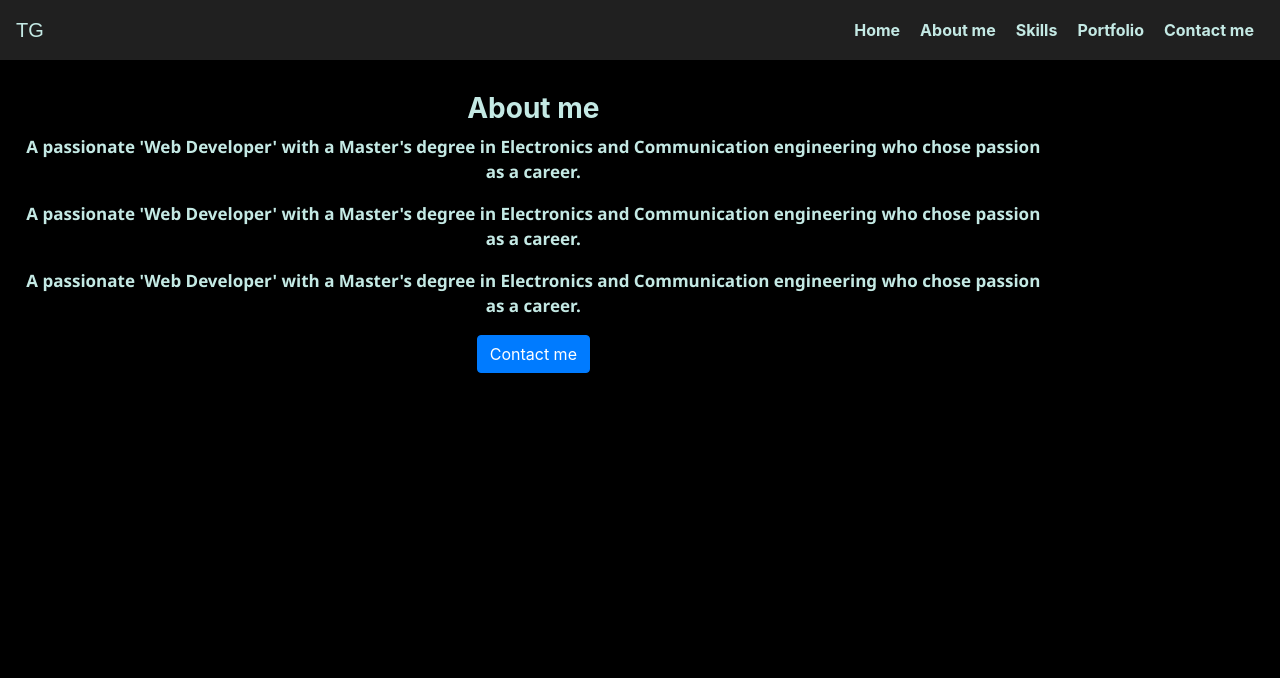
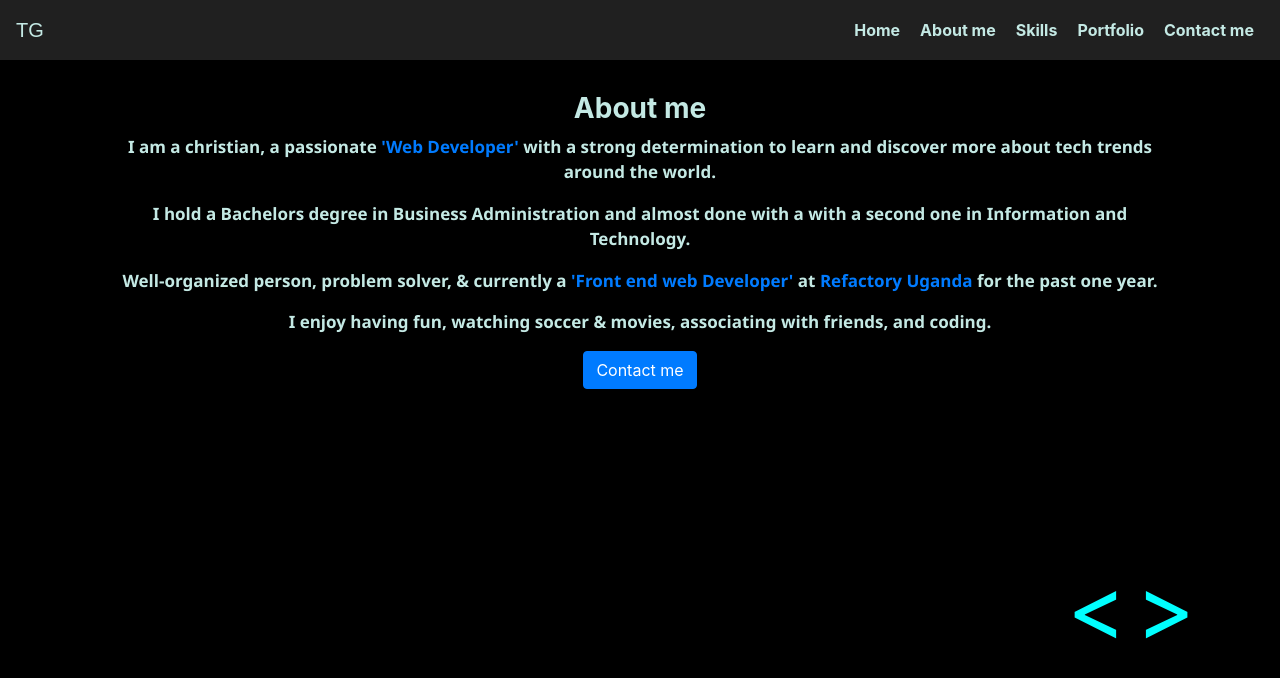
Before and after one commit to tusimegod123/tusimegodwin, a React (Create React App) app: page /about in a window 1280 px wide. Shown: the top 678 px of the page. Built offline with nearby package versions, Linux system fonts and the light colour scheme.

Commit message:
Modify and add new files

```diff
--- a/src/App.js
+++ b/src/App.js
@@ -7,6 +7,7 @@ import './App.css';
 import About from './components/About';
 import Skills from './components/Skills';
 import Contact from "./components/Contact";
+import Portfolio from './components/Portfolio';
 
 function App() {
   return (
@@ -20,6 +21,7 @@ function App() {
             <Route path="/about" component={About}></Route>
             <Route path="/skills" component={Skills}></Route>
             <Route path="/contactme" component={Contact}></Route>
+            <Route path="/portfolio" component={Portfolio}></Route>
           </Switch>
         </AnimatePresence>
       </div>
--- a/src/about.css
+++ b/src/about.css
@@ -24,6 +24,10 @@ text-align: center;
 #contact{
 margin-top: -70px;
 }
+.contact{
+text-align: center;
+margin-top: 70px;
+}
 #skill1{
 color: aqua;
 text-align: left;
@@ -35,3 +39,19 @@ color: aqua;
 #form-label{
 color: aqua;
 }
+#next1{
+margin-top: -110px;
+text-align: right;
+}
+#next11{
+margin-top: -80px;
+text-align: right;
+}
+#next12{
+margin-top: -130px;
+text-align: right;
+}
+#next14{
+/* margin-top: -10px; */
+text-align: right;
+}
--- a/src/components/About.js
+++ b/src/components/About.js
@@ -3,34 +3,69 @@ import { Button } from "react-bootstrap";
 import { motion } from "framer-motion";
 import "../about.css";
 
+const transition = { duration: 0.6, ease: [0.43, 0.13, 0.23, 0.96] };
 
 export default function About() {
   return (
-    <motion.div animate={{ rotate: 360 }}
-      transition={{ duration: 2 }}>
+    <motion.div animate={{ rotate: 360 }} transition={{ duration: 2 }}>
       <div className="container-fluid" id="first-container-about">
         <div className="row justify-content-center">
           <motion.div className="col-md-10">
             <h3 initial={{ opacity: 100 }}>About me</h3>
             <p className="paragraph">
-              A passionate 'Web Developer' with a Master's degree in Electronics
-              and Communication engineering who chose passion as a career.
+              I am a christian, a passionate{" "}
+              <a href="https://en.wikipedia.org/wiki/Web_developer">
+                'Web Developer'
+              </a>{" "}
+              with a strong determination to learn and discover more about tech
+              trends around the world.
             </p>
             <p className="paragraph">
-              A passionate 'Web Developer' with a Master's degree in Electronics
-              and Communication engineering who chose passion as a career.
+              I hold a Bachelors degree in Business Administration and almost
+              done with a with a second one in Information and Technology.
             </p>
             <p className="paragraph">
-              A passionate 'Web Developer' with a Master's degree in Electronics
-              and Communication engineering who chose passion as a career.
+              Well-organized person, problem solver, & currently a{" "}
+              <a href="https://frontendmasters.com/books/front-end-handbook/2018/what-is-a-FD.html">
+                'Front end web Developer'{" "}
+              </a>{" "}
+              at <a href="https://www.refactory.ug/">Refactory Uganda</a> for
+              the past one year.
+            </p>
+            <p className="paragraph">
+              I enjoy having fun, watching soccer & movies, associating with
+              friends, and coding.
             </p>
             <p id="button-contact">
-              <Button variant="primary" href="/contactme">Contact me</Button>
+              <Button variant="primary" href="/contactme">
+                Contact me
+              </Button>
             </p>
           </motion.div>
+        </div>
+      </div>
 
-          <motion.div className="col-md-2"></motion.div>
-        </div>
+      <div className="container">
+        <motion.div className="row">
+          <div className="col-md-12" id="next1">
+            <motion.a
+              whileHover={{ scale: 1.1 }}
+              transition={transition}
+              href="/"
+              id="next"
+            >
+              {"<"}
+            </motion.a> &nbsp;
+            <motion.a
+              whileHover={{ scale: 1.1 }}
+              transition={transition}
+              href="/skills"
+              id="next"
+            >
+              {">"}
+            </motion.a>
+          </div>
+        </motion.div>
       </div>
     </motion.div>
   );
--- a/src/components/Contact.js
+++ b/src/components/Contact.js
@@ -3,6 +3,9 @@ import { motion } from "framer-motion";
 import { Form, Button } from "react-bootstrap";
 import { Col } from "react-bootstrap";
 import "../about.css";
+
+
+const transition = { duration: 0.6, ease: [0.43, 0.13, 0.23, 0.96] };
 
 export default function Contact() {
   return (
@@ -51,7 +54,7 @@ export default function Contact() {
 
           <motion.div
             // animate={{ x: 10 }}
-            transition={{ ease: "easeOut", duration: 5 }}
+            transition={{ ease: "easeOut", duration: 20 }}
             className="col-md-6"
             id="contact"
           >
@@ -85,6 +88,21 @@ export default function Contact() {
           </motion.div>
         </div>
       </div>
+      <div className="container">
+        <motion.div className="row">
+          <div className="col-md-12" id="next11">
+            <motion.a
+              whileHover={{ scale: 1.1 }}
+              transition={transition}
+              href="/portfolio"
+              id="next"
+            >
+              {"<"}
+            </motion.a>{" "}
+
+          </div>
+        </motion.div>
+      </div>
     </motion.div>
   );
 }
--- a/src/components/Home.js
+++ b/src/components/Home.js
@@ -4,48 +4,50 @@ import Typical from "react-typical";
 import "../home.css";
 // import { Link } from "react-router-dom";
 
+const transition = { duration: 0.6, ease: [0.43, 0.13, 0.23, 0.96] };
 
 export default function Home() {
   return (
     <>
-      <motion.div
-
-        className="container"
-        id="first-container"
-      >
+      <motion.div className="container" id="first-container">
         <div className="row">
           <div className="col-md-12">
             <h3 className="hhhhhhhhhhhh">
               Hello<span>👋</span>, my name is Tusime Godwin!
             </h3>
             <p className="ppppppppp">
-              I am a{" "}
+              I{" "}
               <Typical
                 loop={Infinity}
                 wrapper="b"
                 steps={[
-                  "Web Developer 👌!",
+                  "am a Web Developer 👌!",
                   1000,
-                  "Front End developer 👌!",
+                  "am a Front End developer 👌!",
                   1000,
-                  "Marketer by profession  👌!",
+                  "am a Marketer by profession  👌!",
                   1000,
-                  "Christian 👌!",
+                  "am a Christian 👌!",
                   1000,
-                  "Ugandan 👌!",
+                  "am a Ugandan 👌!",
+                  1000,
+                  "can build a website for you 👌!",
+                  1000,
+                  "can build a system for you 👌!",
                   1000,
                 ]}
               />
             </p>
-{/*
-            <Link to="/about">
-              <motion.button
-                whileHover={{ scale:1.1, backgroundColor:"red" }}
-                transition={transition}
-              >
-                Click
-              </motion.button>
-            </Link> */}
+          </div>
+          <div className="col-md-12" id="next">
+            <motion.a
+              whileHover={{ scale: 1.1 }}
+              transition={transition}
+              href="/about"
+              id="next"
+            >
+              {">"}
+            </motion.a>
           </div>
         </div>
       </motion.div>
--- /dev/null
+++ b/src/components/Portfolio.js
@@ -0,0 +1,49 @@
+import React from "react";
+// import { Button } from "react-bootstrap";
+import { motion } from "framer-motion";
+import "../about.css";
+
+const transition = { duration: 0.6, ease: [0.43, 0.13, 0.23, 0.96] };
+
+export default function Portfolio() {
+  return (
+    <motion.div>
+      <div className="container-fluid" id="first-container-about">
+        <div className="row justify-content-center">
+          <motion.div
+            animate={{ x: 10 }}
+            transition={{ duration: 2 }}
+            className="col-md-10"
+          >
+            <p className="contact">Please Kindly check this page later</p>
+          </motion.div>
+
+          <motion.div className="col-md-2"></motion.div>
+        </div>
+      </div>
+      <div className="container">
+        <motion.div className="row">
+          <div className="col-md-12" id="next12">
+            <motion.a
+              whileHover={{ scale: 1.1 }}
+              transition={transition}
+              href="/skills"
+              id="next"
+            >
+              {"<"}
+            </motion.a>{" "}
+            &nbsp;
+            <motion.a
+              whileHover={{ scale: 1.1 }}
+              transition={transition}
+              href="/contactme"
+              id="next"
+            >
+              {">"}
+            </motion.a>
+          </div>
+        </motion.div>
+      </div>
+    </motion.div>
+  );
+}
--- a/src/components/Skills.js
+++ b/src/components/Skills.js
@@ -2,12 +2,13 @@ import React from "react";
 import { motion } from "framer-motion";
 import "../about.css";
 
+const transition = { duration: 0.6, ease: [0.43, 0.13, 0.23, 0.96] };
 
 export default function Skills() {
 
   return (
     <motion.div
-      animate={{ x: 30 }}
+      animate={{ x: 10 }}
       transition={{ ease: "easeOut", duration: 3 }}
     >
       <div className="container" id="first-container-about">
@@ -20,16 +21,51 @@ export default function Skills() {
             <p>React Js</p>
             <p>Node Js, Expresss js</p>
             <p>Mongodb & Mysql database</p>
-            <button>Contact me</button>
+            <p>
+              Visit my{" "}
+              <a href="https://www.linkedin.com/in/tusime-godwin-91211a84/">
+                linkedin profile
+              </a>{" "}
+              for more details
+            </p>
           </motion.div>
           <motion.div className="col-md-6" id="skill1">
             <h3 id="skill1">Soft Skills</h3>
             <p>Communication</p>
             <p>Critical Thinking</p>
             <p>Creativity</p>
-            <button>Contact me</button>
+            <p>
+              Visit my{" "}
+              <a href="https://www.linkedin.com/in/tusime-godwin-91211a84/">
+                linkedin profile
+              </a>{" "}
+              for more details
+            </p>
           </motion.div>
         </div>
+      </div>
+      <div className="container">
+        <motion.div className="row">
+          <div className="col-md-12" id="next14">
+            <motion.a
+              whileHover={{ scale: 1.1 }}
+              transition={transition}
+              href="/about"
+              id="next"
+            >
+              {"<"}
+            </motion.a>{" "}
+            &nbsp;
+            <motion.a
+              whileHover={{ scale: 1.1 }}
+              transition={transition}
+              href="/portfolio"
+              id="next"
+            >
+              {">"}
+            </motion.a>
+          </div>
+        </motion.div>
       </div>
     </motion.div>
   );
--- a/src/home.css
+++ b/src/home.css
@@ -25,3 +25,10 @@ color: #1bd1b9;
 font-size: x-large;
 
 }
+#next{
+color: aqua;
+font-size: 90px;
+text-decoration: none;
+text-align: right;
+margin-top: 220px;
+}
```
